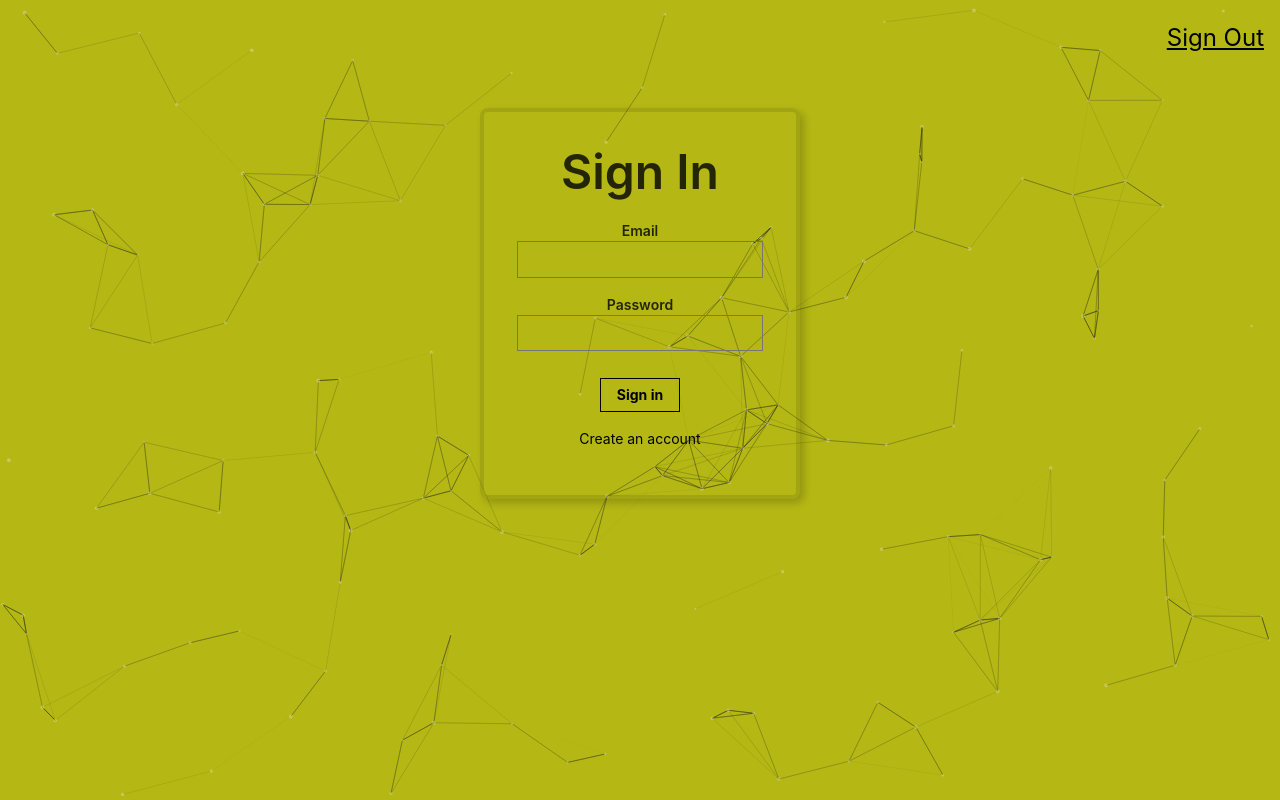
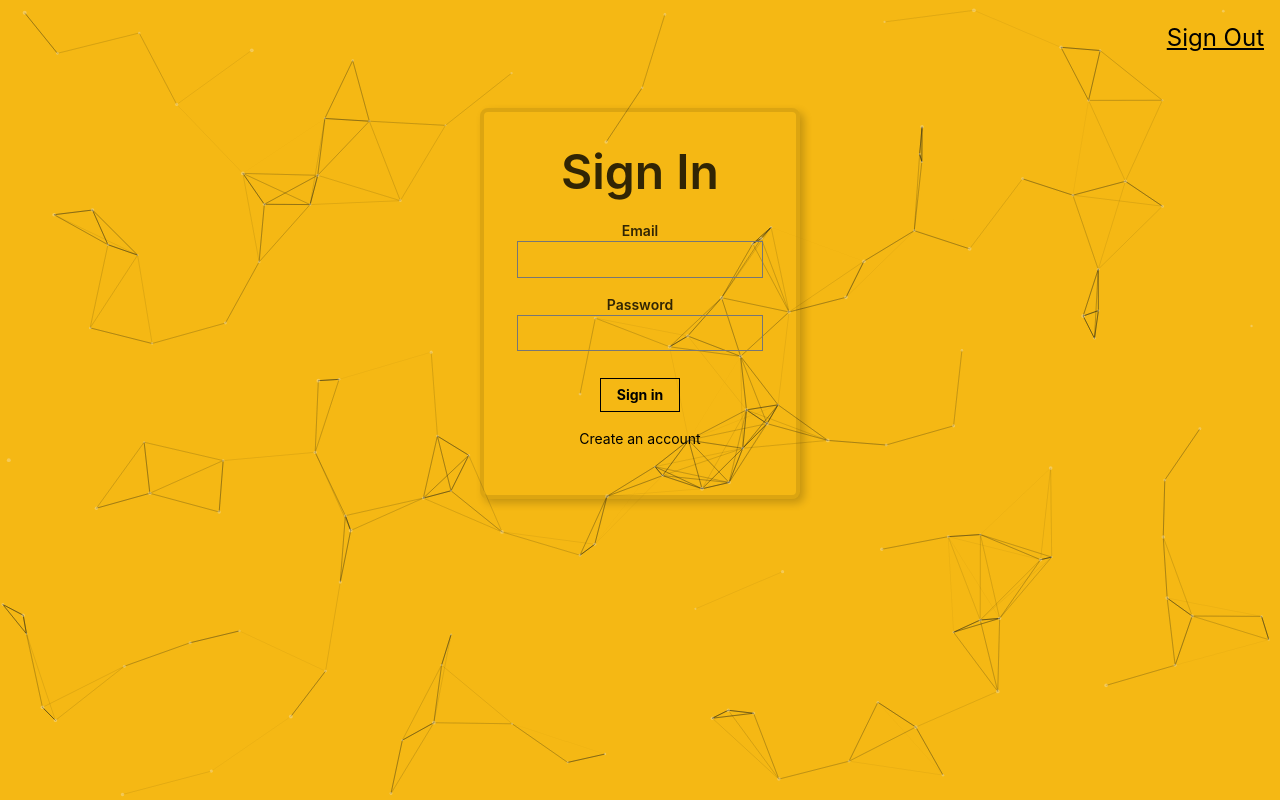
Before and after one commit to shubhamuni/smart_brain, a React (Create React App) app: page / in a window 1280 px wide. Built offline with nearby package versions, Linux system fonts and the light colour scheme.

Commit message:
removed "type" in package.js

```diff
--- a/package.json
+++ b/package.json
@@ -2,7 +2,6 @@
   "name": "smart_brain",
   "version": "0.1.0",
   "private": true,
-  "type": "module",
   "dependencies": {
     "@testing-library/jest-dom": "^5.17.0",
     "@testing-library/react": "^13.4.0",
--- a/src/App.js
+++ b/src/App.js
@@ -109,7 +109,7 @@ const displayFaceBox = (box) => {
             options={{
                 background: {
                     color: {
-                        value: "#b5b814",
+                        value: "#f5b814",
                     },
                 },
                 fpsLimit: 60,
```
